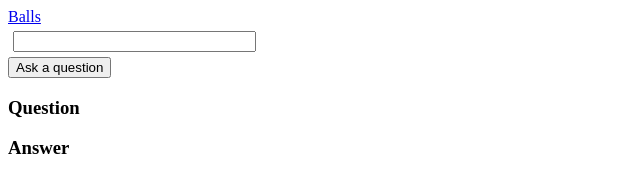
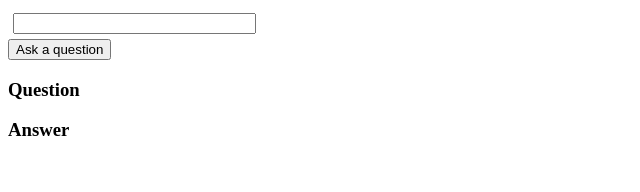
Before and after one commit to NathanD88/NathanD88.github.io, a website: page index.html in a window 1280 px wide. Shown: the whole page, without its empty margins (0-640 px from the left). Drawn offline with nearby package versions, Linux system fonts and the light colour scheme.

Commit message:
Update index.html

```diff
--- a/index.html
+++ b/index.html
@@ -14,7 +14,7 @@
 	<body id="root">
 		<!-- div for rendering -->
 		<a hidden href="msgs.json" target="_blank">messages<a/>
-		<a href="Balls.mp3" target="_blank">Balls</a>
+		<a hidden href="Balls.mp3" target="_blank">Balls</a>
 		<img hidden src="8ball.JPG">
 		<div id="app">
 		</div>
```
